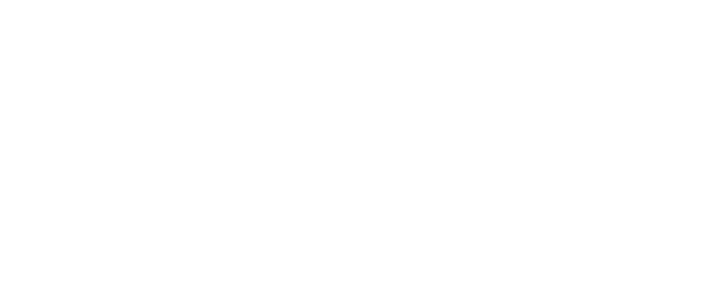
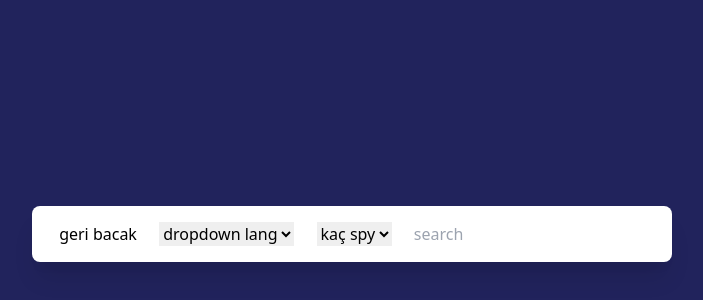
Before and after one commit to Spyfall/spyfall-client, a Vue app: page /rooms in a window 1280 px wide. Before the commit this address had no page. Shown: the part 166-466 px from the top of the page, without its empty margins (288-991 px from the left). Built offline with nearby package versions, Linux system fonts and the light colour scheme.

Commit message:
rooms page created and  router updated

```diff
--- a/src/router/index.js
+++ b/src/router/index.js
@@ -1,11 +1,17 @@
-import { createRouter, createWebHistory } from 'vue-router';
-import Landing from '../views/Landing.vue';
+import { createRouter, createWebHistory } from "vue-router";
+import Landing from "../views/Landing.vue";
+import Rooms from "../views/Rooms.vue";
 
 const routes = [
   {
-    path: '/',
-    name: 'Landing',
+    path: "/",
+    name: "Landing",
     component: Landing,
+  },
+  {
+    path: "/rooms",
+    name: "Rooms",
+    component: Rooms,
   },
 ];
 
--- /dev/null
+++ b/src/views/Rooms.vue
@@ -0,0 +1,28 @@
+<template>
+  <sf-container>
+    <div class="flex flex-row justify-around p-4 w-full">
+      <router-link to="/">geri bacak</router-link>
+      <select name="" id="">
+        <option value="">dropdown lang</option>
+        <option value="">tr</option>
+        <option value="">en</option>
+      </select>
+      <select name="" id="">
+        <option value="">kaç spy</option>
+        <option value="">1</option>
+        <option value="">2</option>
+        <option value="">3</option>
+      </select>
+      <input type="text" placeholder="search" />
+    </div>
+  </sf-container>
+</template>
+
+<script>
+import SfContainer from "../components/SfContainer.vue";
+export default {
+  components: { SfContainer },
+};
+</script>
+
+<style></style>
```
